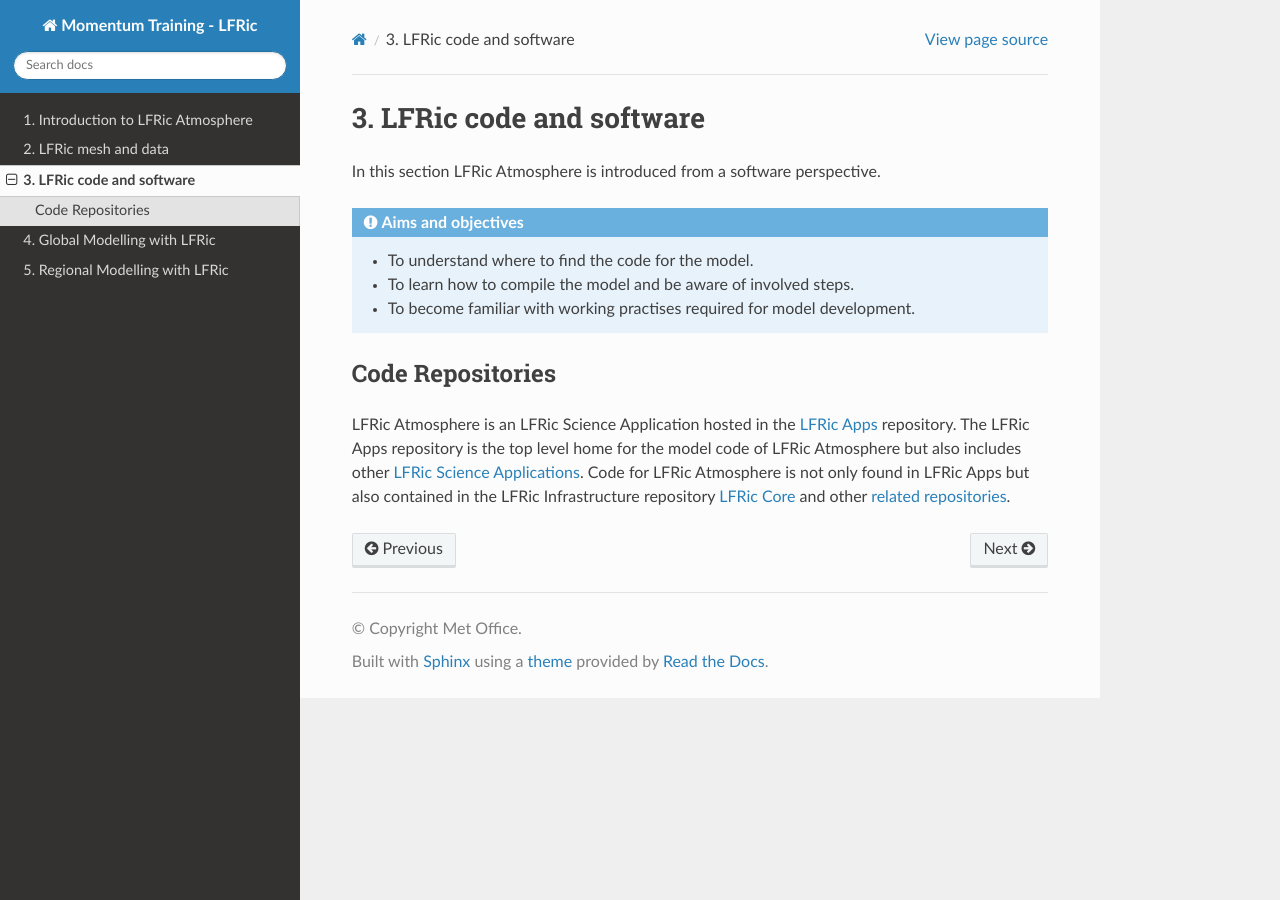
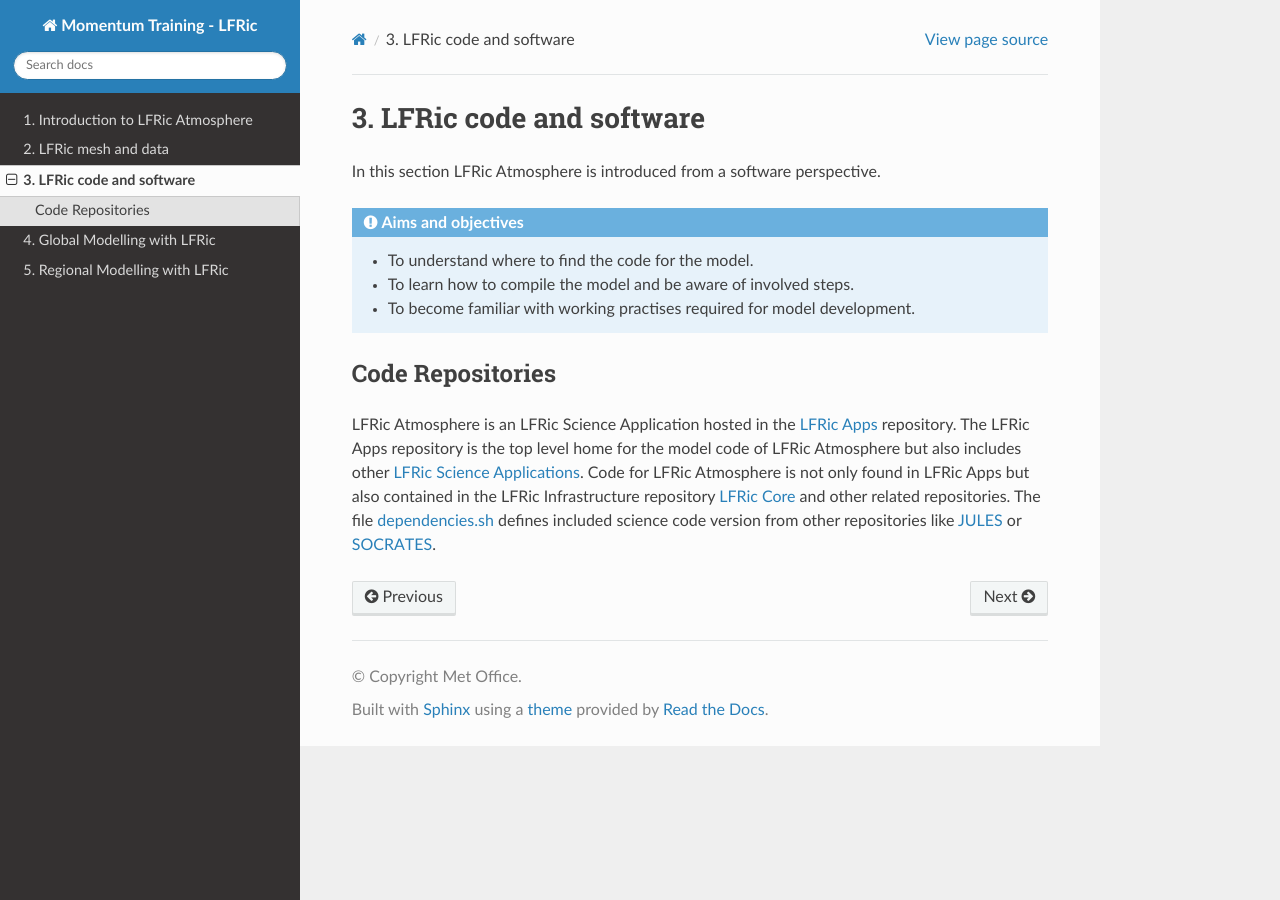
Before and after one commit to MetOffice/LFRic-Atmosphere-Training, a Sphinx documentation site: the page built from source/lfric_code/index.rst, in a window 1280 px wide. Built offline with Sphinx 7.4.7 and the Read the Docs theme 3.1.0, drawn with Linux system fonts in a browser that asks for light colours.

Commit message:
Explain link to dependencies.sh in the text

```diff
--- a/source/lfric_code/index.rst
+++ b/source/lfric_code/index.rst
@@ -15,4 +15,4 @@ In this section LFRic Atmosphere is introduced from a software perspective.
 
 Code Repositories
 -----------------
-LFRic Atmosphere is an LFRic Science Application hosted in the `LFRic Apps <https://code.metoffice.gov.uk/trac/lfric_apps>`_ repository. The LFRic Apps repository is the top level home for the model code of LFRic Atmosphere but also includes other `LFRic Science Applications <https://code.metoffice.gov.uk/trac/lfric_apps/browser/main/trunk/applications>`_. Code for LFRic Atmosphere is not only found in LFRic Apps but also contained in the LFRic Infrastructure repository `LFRic Core <https://code.metoffice.gov.uk/trac/lfric>`_ and other `related repositories <https://code.metoffice.gov.uk/trac/lfric_apps/browser/main/trunk/dependencies.sh>`_.
+LFRic Atmosphere is an LFRic Science Application hosted in the `LFRic Apps <https://code.metoffice.gov.uk/trac/lfric_apps>`_ repository. The LFRic Apps repository is the top level home for the model code of LFRic Atmosphere but also includes other `LFRic Science Applications <https://code.metoffice.gov.uk/trac/lfric_apps/browser/main/trunk/applications>`_. Code for LFRic Atmosphere is not only found in LFRic Apps but also contained in the LFRic Infrastructure repository `LFRic Core <https://code.metoffice.gov.uk/trac/lfric>`_ and other related repositories. The file `dependencies.sh <https://code.metoffice.gov.uk/trac/lfric_apps/browser/main/trunk/dependencies.sh>`_ defines included science code version from other repositories like `JULES <https://code.metoffice.gov.uk/trac/jules>`_ or `SOCRATES <https://code.metoffice.gov.uk/trac/socrates>`_.
```
